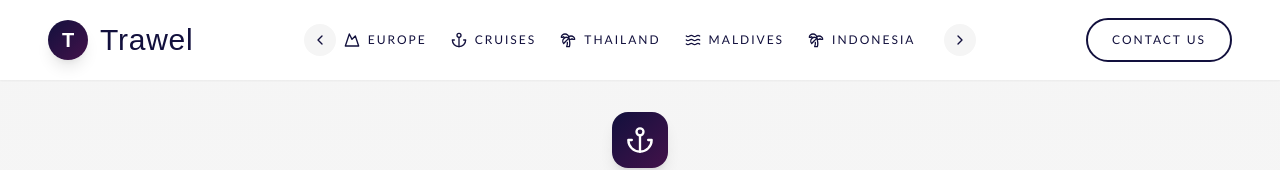
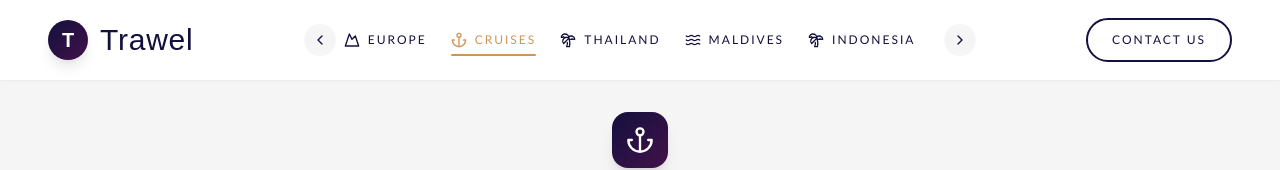
Before and after one commit to PP-2412/TrawelGuidelines, a Next.js app: page /cruises in a window 1280 px wide. Shown: the top 170 px of the page. Built offline with nearby package versions, Linux system fonts and the light colour scheme; a web font is replaced by a local one.

Commit message:
Update Navbar.tsx

```diff
--- a/components/shared/Navbar.tsx
+++ b/components/shared/Navbar.tsx
@@ -1,6 +1,7 @@
 'use client'
 
 import { useState, useRef } from 'react'
+import { usePathname } from 'next/navigation'
 import { Mountain, Anchor, Palmtree, Waves, TreePalm, Flower2, Cherry, Menu, X, ChevronLeft, ChevronRight } from 'lucide-react'
 
 const destinations = [
@@ -16,11 +17,17 @@ const destinations = [
 export default function Navbar() {
   const [isOpen, setIsOpen] = useState(false)
   const scrollRef = useRef<HTMLDivElement>(null)
+  const pathname = usePathname()
 
   const scroll = (direction: 'left' | 'right') => {
     if (scrollRef.current) {
       scrollRef.current.scrollBy({ left: direction === 'left' ? -150 : 150, behavior: 'smooth' })
     }
+  }
+
+  const isActive = (href: string) => {
+    if (href === '/') return pathname === '/'
+    return pathname.startsWith(href)
   }
 
   return (
@@ -53,10 +60,18 @@ export default function Navbar() {
                 <a
                   key={dest.name}
                   href={dest.href}
-                  className="nav-link font-sans text-xs font-medium tracking-[2px] uppercase text-[#12103d] hover:text-[#d19457] transition-colors flex items-center gap-2 flex-shrink-0 whitespace-nowrap"
+                  className={`nav-link font-sans text-xs font-medium tracking-[2px] uppercase transition-all flex items-center gap-2 flex-shrink-0 whitespace-nowrap relative py-2 ${
+                    isActive(dest.href)
+                      ? 'text-[#d19457]'
+                      : 'text-[#12103d] hover:text-[#d19457]'
+                  }`}
                 >
-                  <dest.icon className="w-4 h-4" />
+                  <dest.icon className={`w-4 h-4 ${isActive(dest.href) ? 'text-[#d19457]' : ''}`} />
                   {dest.name}
+                  {/* Active indicator bar */}
+                  {isActive(dest.href) && (
+                    <span className="absolute bottom-0 left-0 right-0 h-0.5 bg-[#d19457] rounded-full" />
+                  )}
                 </a>
               ))}
             </div>
@@ -91,11 +106,17 @@ export default function Navbar() {
                 <a
                   key={dest.name}
                   href={dest.href}
-                  className="flex items-center gap-3 py-3 px-4 rounded-lg hover:bg-[#f5f5f5] transition-colors"
+                  className={`flex items-center gap-3 py-3 px-4 rounded-lg transition-colors ${
+                    isActive(dest.href)
+                      ? 'bg-[#d19457]/10 border-l-4 border-[#d19457]'
+                      : 'hover:bg-[#f5f5f5]'
+                  }`}
                   onClick={() => setIsOpen(false)}
                 >
-                  <dest.icon className="w-5 h-5 text-[#43124a]" />
-                  <span className="font-sans text-sm font-medium text-[#12103d]">{dest.name}</span>
+                  <dest.icon className={`w-5 h-5 ${isActive(dest.href) ? 'text-[#d19457]' : 'text-[#43124a]'}`} />
+                  <span className={`font-sans text-sm font-medium ${isActive(dest.href) ? 'text-[#d19457]' : 'text-[#12103d]'}`}>
+                    {dest.name}
+                  </span>
                 </a>
               ))}
               <div className="pt-4 border-t border-[#12103d]/10">
```
